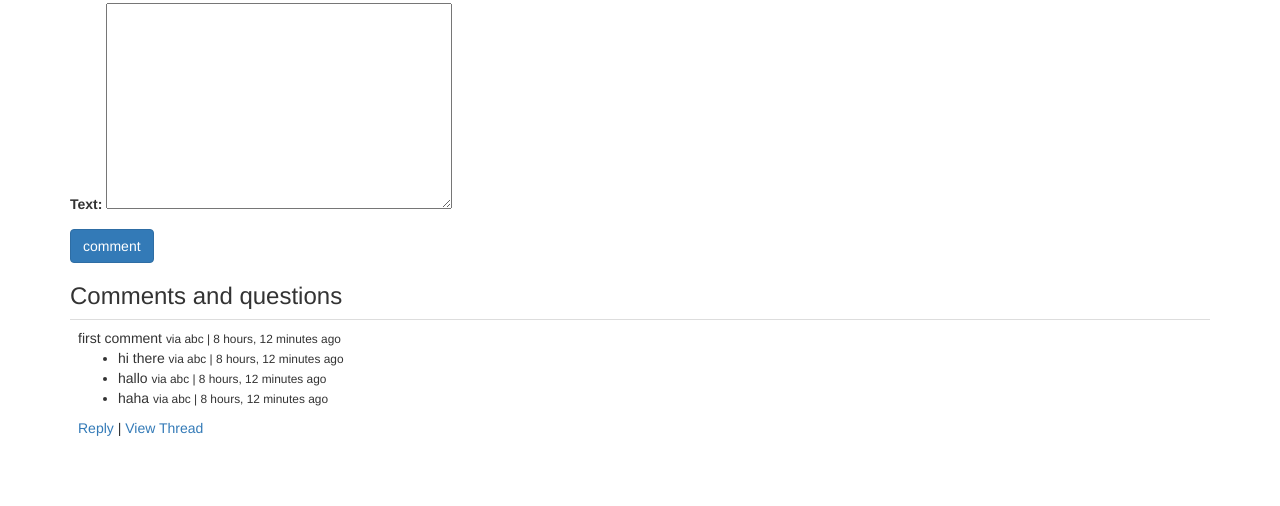
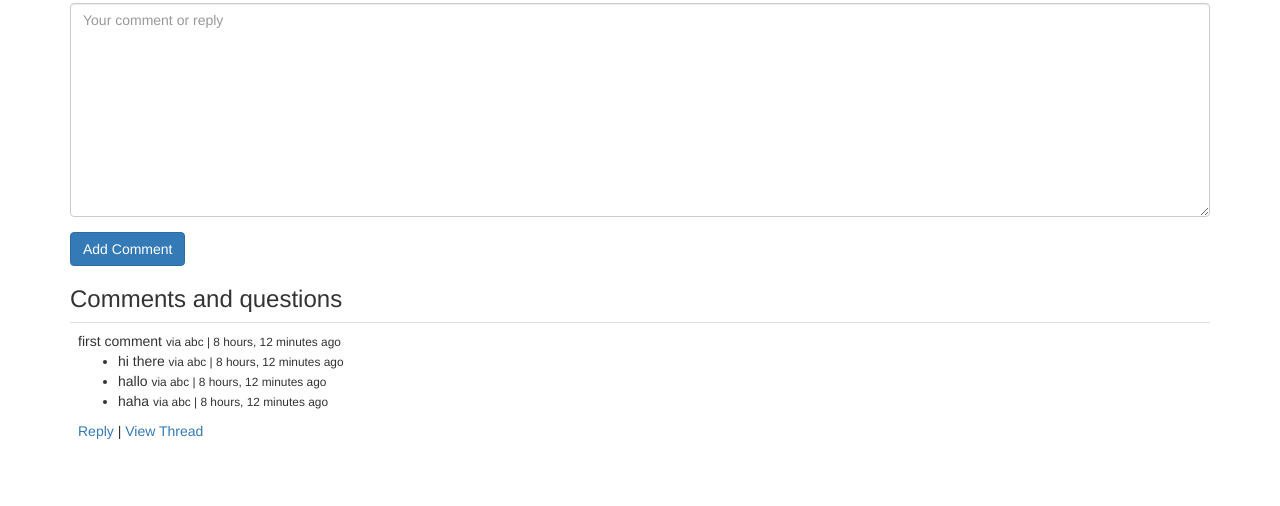
Before and after one commit to topaz1874/srvup, a Django app: a page that uses src/templates/video/video_detail.html in a window 1280 px wide. Shown: the part 646-1152 px from the top of the page. Run offline with Django 3.2, Linux system fonts and the light colour scheme; a user stored in the database is signed in; data comes from the database, SQL or seed files in the repository; both versions use the stored data as it was after the commit; some libraries are stand-ins or nearby versions.

Commit message:
use crispy form to render forms

```diff
--- a/src/comment/forms.py
+++ b/src/comment/forms.py
@@ -1,4 +1,22 @@
 from django import forms
 
+from crispy_forms.helper import FormHelper
+from crispy_forms.layout import Layout, ButtonHolder, Submit
+
 class CommentForm(forms.Form):
-    text = forms.CharField(widget=forms.Textarea)
+    text = forms.CharField(
+        widget=forms.Textarea(attrs={
+            'placeholder': 'Your comment or reply',})
+        )
+    def __init__(self, data=None, files=None, **kwargs):
+        super(CommentForm, self).__init__(data, files, **kwargs)
+        self.helper = FormHelper()
+        self.helper.form_show_labels = False
+        # self.helper.add_input(Submit('submit', 'Add Comment', css_class='btn btn-primary',))
+
+        self.helper.layout = Layout(
+            'text',
+            ButtonHolder(
+                Submit('submit', 'Add Comment', css_class='btn-primary'),
+                )
+            )
--- a/src/srvup/settings.py
+++ b/src/srvup/settings.py
@@ -40,10 +40,14 @@ INSTALLED_APPS = (
     'django.contrib.messages',
     'django.contrib.staticfiles',
 
+    'crispy_forms',
+
     'video',
     'account',
     'comment',
 )
+
+CRISPY_TEMPLATE_PACK = 'bootstrap3'
 
 MIDDLEWARE_CLASSES = (
     'django.contrib.sessions.middleware.SessionMiddleware',
--- a/src/templates/comment/comment_thread.html
+++ b/src/templates/comment/comment_thread.html
@@ -1,4 +1,5 @@
 {% extends 'base.html' %}
+{% load crispy_forms_tags %}
 
 {% block content %}
 <a href="{{ comment.get_origin }}">Go back?</a>
@@ -17,10 +18,9 @@
             </ul>
 
             <form method="POST" action="{% url 'comment_create' %}">{% csrf_token %}
-            {{ form.as_p }}
             <input type="hidden" name="parent_id" value="{{comment.id}}" />
             <input type="hidden" name="origin_path" value="{{ comment.get_absolute_url }}" />
-            <input class="btn btn-default" type="submit" value="reply" />
+            {% crispy form %}
             </form>
         </div>
         {% endif %}
--- a/src/templates/video/video_detail.html
+++ b/src/templates/video/video_detail.html
@@ -1,5 +1,5 @@
 {% extends 'base.html' %}
-
+{% load crispy_forms_tags %}
 <script type="text/javascript">
 {% block jquery %}
 
@@ -65,10 +65,9 @@ $('.reply_link').click(function(e){
 <div class="row">
   <div class="col-sm-12">
       <form method="post" action="{% url 'comment_create' %}">{% csrf_token %}
-          {{ comment_form.as_p }}
-      <input type="hidden" name="video_id" value="{{ object.id }}"/>
-      <input type="hidden" name="origin_path" value="{{ object.get_absolute_url }}">
-      <input class="btn btn-primary" type="submit" value="comment"/>
+        <input type="hidden" name="video_id" value="{{ object.id }}"/>
+        <input type="hidden" name="origin_path" value="{{ object.get_absolute_url }}"/>
+        {% crispy comment_form %}
       </form>
   </div>
   <div class="col-sm-12">
@@ -89,11 +88,10 @@ $('.reply_link').click(function(e){
         <a href="#" class="reply_link">Reply</a> | <a href="{{ comment.get_absolute_url }}" class="view_thread">View Thread</a>
         <div class="reply_comment" style="display:none;">
             <form method="POST" action="{% url 'comment_create' %}">{% csrf_token %}
-            {{ comment_form.as_p }}
-            <input type="hidden" name="parent_id" value="{{comment.id}}" />
-            <input type="hidden" name="video_id" value="{{comment.video.id}}"/>
-            <input type="hidden" name="origin_path" value="{{comment.get_origin }}"/>
-            <input class="btn btn-default" type="submit" value="reply" />
+                <input type="hidden" name="parent_id" value="{{comment.id}}" />
+                <input type="hidden" name="video_id" value="{{comment.video.id}}"/>
+                <input type="hidden" name="origin_path" value="{{comment.get_origin }}"/>
+                {% crispy comment_form  %}
             </form>
         </div>
         {% endif %}
```
Also changed, not shown: src/comment/views.py (+8 -4 lines), src/db.sqlite3, 1 other file.
